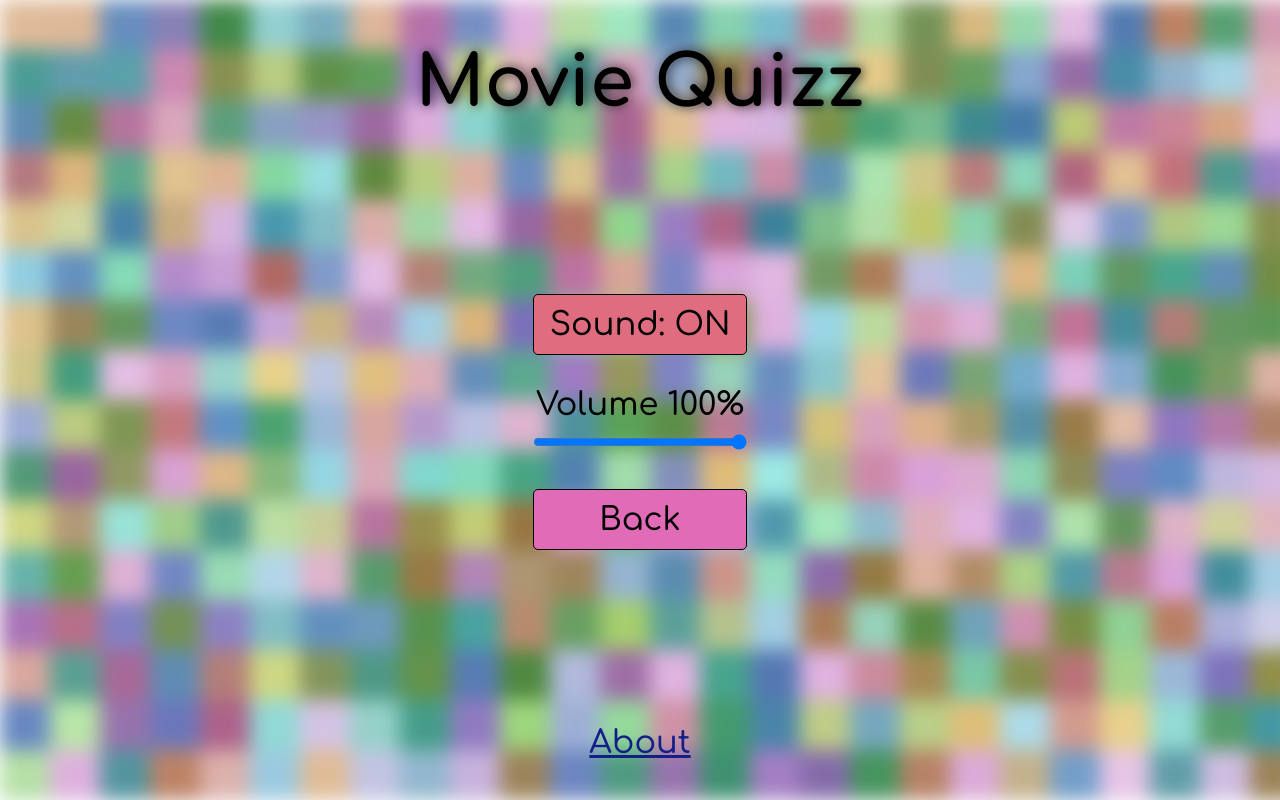
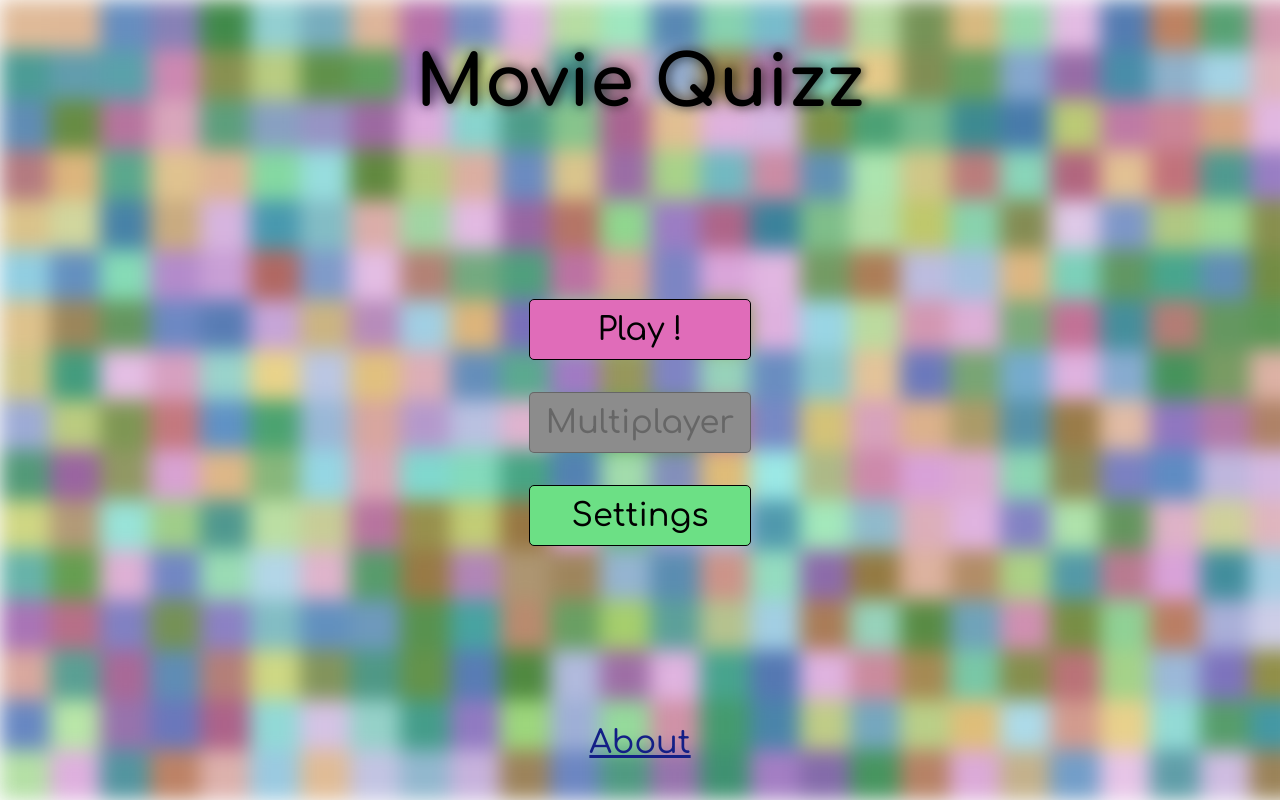
Before and after one commit to VincentCharpentier/MovieQuizz, a Next.js app: page /Home/Home in a window 1280 px wide. Built offline with nearby package versions, Linux system fonts and the light colour scheme.

Commit message:
fix(main menu): default to main menu

```diff
--- a/src/components/MainMenu/MainMenu.jsx
+++ b/src/components/MainMenu/MainMenu.jsx
@@ -57,7 +57,7 @@ const MainMenu = ({ className }) => {
     setSoundVolume,
   } = useContext(SettingsContext);
 
-  const [currentMenu, setCurrentMenu] = useState(MENU.SOUND);
+  const [currentMenu, setCurrentMenu] = useState(MENU.MAIN);
 
   const goto = useCallback((menuId) => () => setCurrentMenu(menuId), [
     setCurrentMenu,
```
